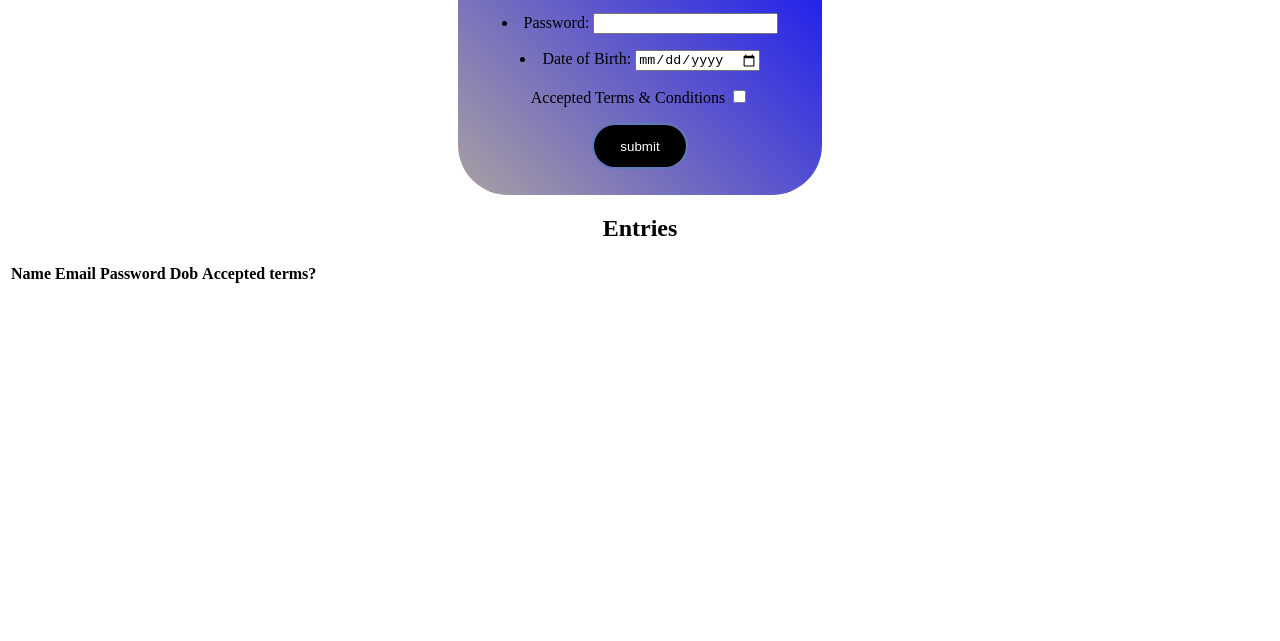
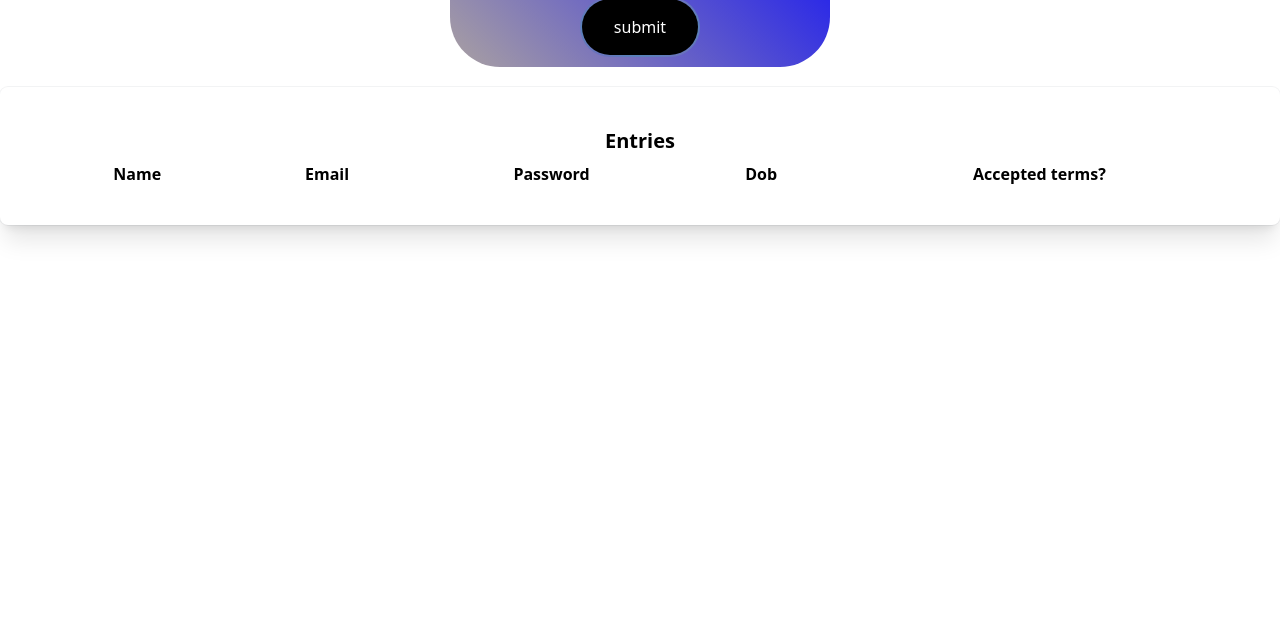
Before and after one commit to k3d4r2/wd101, a plain HTML site: page index.html in a window 1280 px wide. Shown: the part 159-800 px from the top of the page. Drawn offline with nearby package versions, Linux system fonts and the light colour scheme.

Commit message:
Update index.html

```diff
--- a/index.html
+++ b/index.html
@@ -1,6 +1,6 @@
 <html>
 <head>
-    <title>WD101 Assignment</title>
+    <script src="https://cdn.tailwindcss.com"></script>
 </head>
 <body style="text-align: center">
     <form id="user-form" method="post">
```
